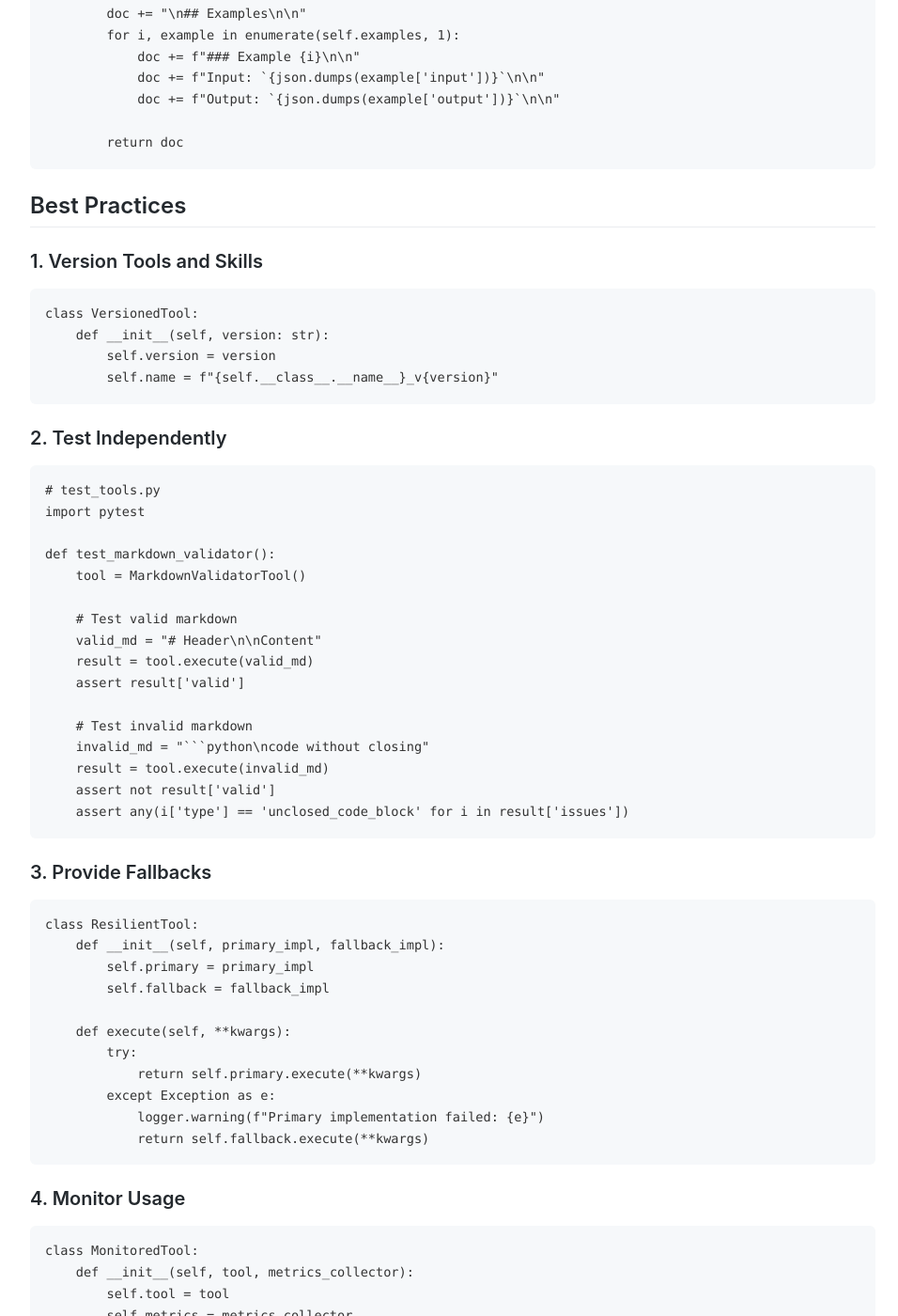
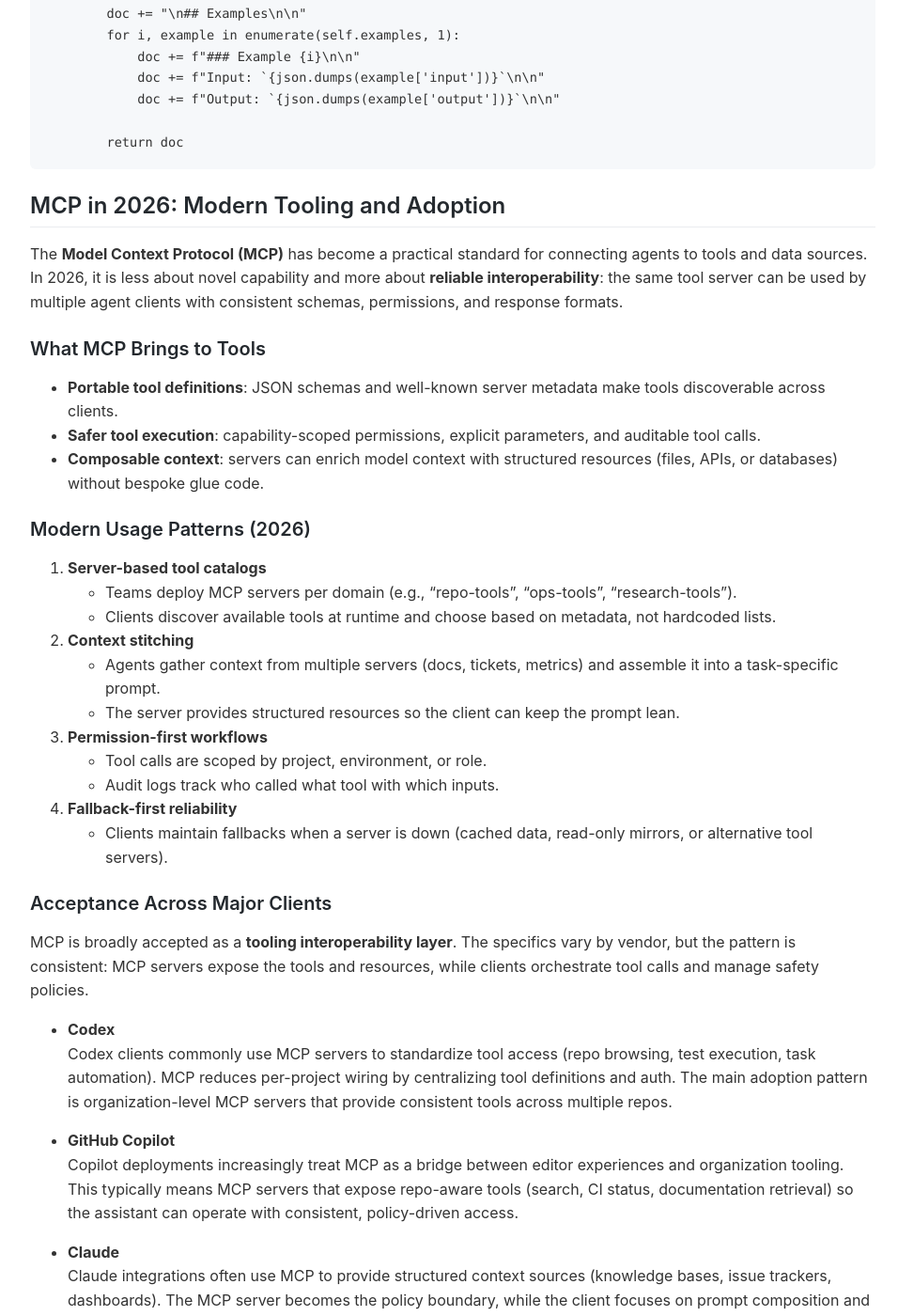
Before and after one commit to arivero/agentbook, a Jekyll site: the page built from book/chapters/04-skills-tools.md, in a window 1280 px wide and 1400 px high, scrolled down 11374 px. Shown: the whole window at 94% size, without its empty margins (158-1114 px from the left). Built offline with Jekyll 4.4.1, drawn with Linux system fonts in a browser that asks for light colours; our own code applies the rules of GitHub Pages for plain Markdown files; some of the changed text lies outside the part shown.

Commit message:
Add MCP 2026 guidance and blog post

````diff
--- a/book/chapters/04-skills-tools.md
+++ b/book/chapters/04-skills-tools.md
@@ -487,6 +487,53 @@
         return doc
 ```
 
+## MCP in 2026: Modern Tooling and Adoption
+
+The **Model Context Protocol (MCP)** has become a practical standard for connecting agents to tools and data sources. In 2026, it is less about novel capability and more about **reliable interoperability**: the same tool server can be used by multiple agent clients with consistent schemas, permissions, and response formats.
+
+### What MCP Brings to Tools
+
+- **Portable tool definitions**: JSON schemas and well-known server metadata make tools discoverable across clients.
+- **Safer tool execution**: capability-scoped permissions, explicit parameters, and auditable tool calls.
+- **Composable context**: servers can enrich model context with structured resources (files, APIs, or databases) without bespoke glue code.
+
+### Modern Usage Patterns (2026)
+
+1. **Server-based tool catalogs**
+   - Teams deploy MCP servers per domain (e.g., "repo-tools", "ops-tools", "research-tools").
+   - Clients discover available tools at runtime and choose based on metadata, not hardcoded lists.
+
+2. **Context stitching**
+   - Agents gather context from multiple servers (docs, tickets, metrics) and assemble it into a task-specific prompt.
+   - The server provides structured resources so the client can keep the prompt lean.
+
+3. **Permission-first workflows**
+   - Tool calls are scoped by project, environment, or role.
+   - Audit logs track who called what tool with which inputs.
+
+4. **Fallback-first reliability**
+   - Clients maintain fallbacks when a server is down (cached data, read-only mirrors, or alternative tool servers).
+
+### Acceptance Across Major Clients
+
+MCP is broadly accepted as a **tooling interoperability layer**. The specifics vary by vendor, but the pattern is consistent: MCP servers expose the tools and resources, while clients orchestrate tool calls and manage safety policies.
+
+- **Codex**
+  Codex clients commonly use MCP servers to standardize tool access (repo browsing, test execution, task automation). MCP reduces per-project wiring by centralizing tool definitions and auth. The main adoption pattern is organization-level MCP servers that provide consistent tools across multiple repos.
+
+- **GitHub Copilot**
+  Copilot deployments increasingly treat MCP as a bridge between editor experiences and organization tooling. This typically means MCP servers that expose repo-aware tools (search, CI status, documentation retrieval) so the assistant can operate with consistent, policy-driven access.
+
+- **Claude**
+  Claude integrations often use MCP to provide structured context sources (knowledge bases, issue trackers, dashboards). The MCP server becomes the policy boundary, while the client focuses on prompt composition and response quality.
+
+### Practical Guidance for Authors and Teams
+
+- **Document your MCP servers** like any other tool: include schemas, permissions, and usage examples.
+- **Version tool contracts** so clients can adopt changes incrementally.
+- **Prefer narrow, composable tools** over large monolithic endpoints.
+- **Treat MCP as infrastructure**: invest in uptime, monitoring, and security reviews.
+
 ## Best Practices
 
 ### 1. Version Tools and Skills
````
Also changed, not shown: _posts/2026-02-06-mcp-2026.md (added, +26 -0 lines), book/chapters/00-toc.md (+1 -0 lines), book/index.md (+1 -0 lines).
